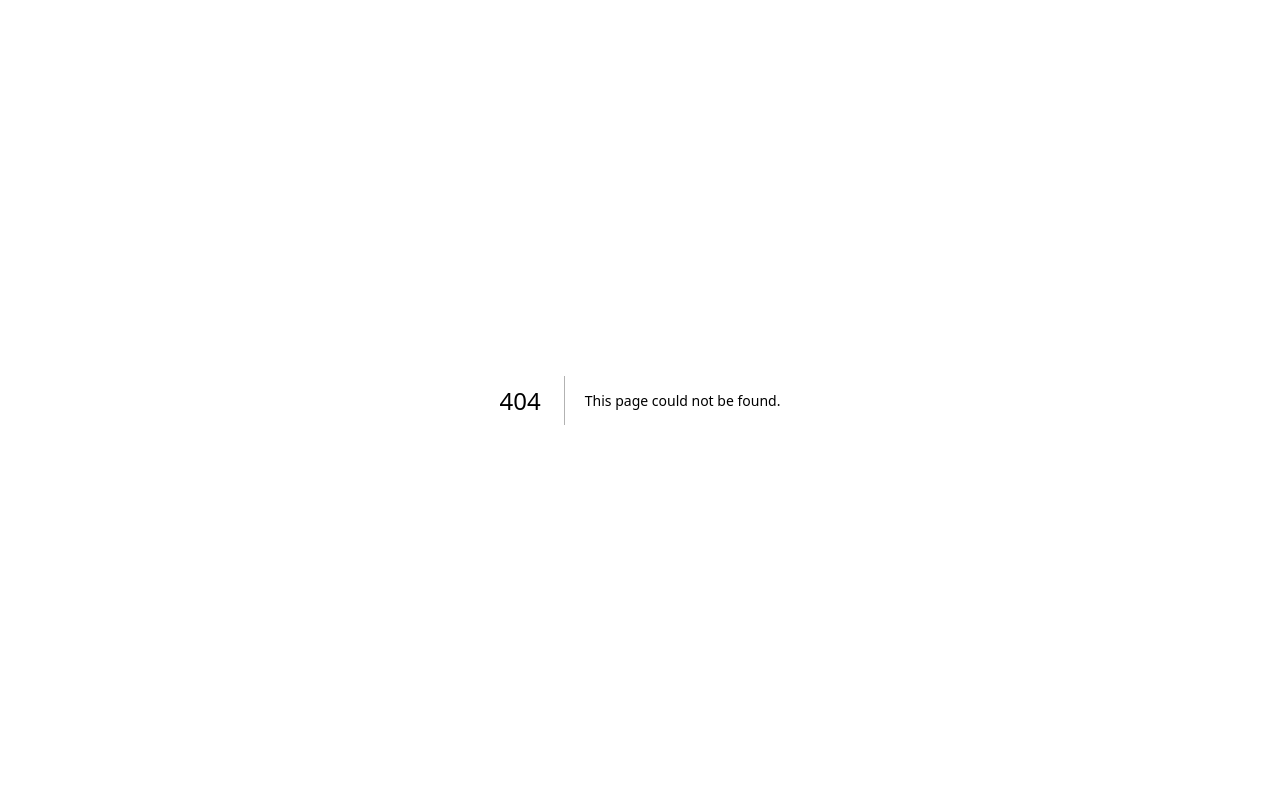
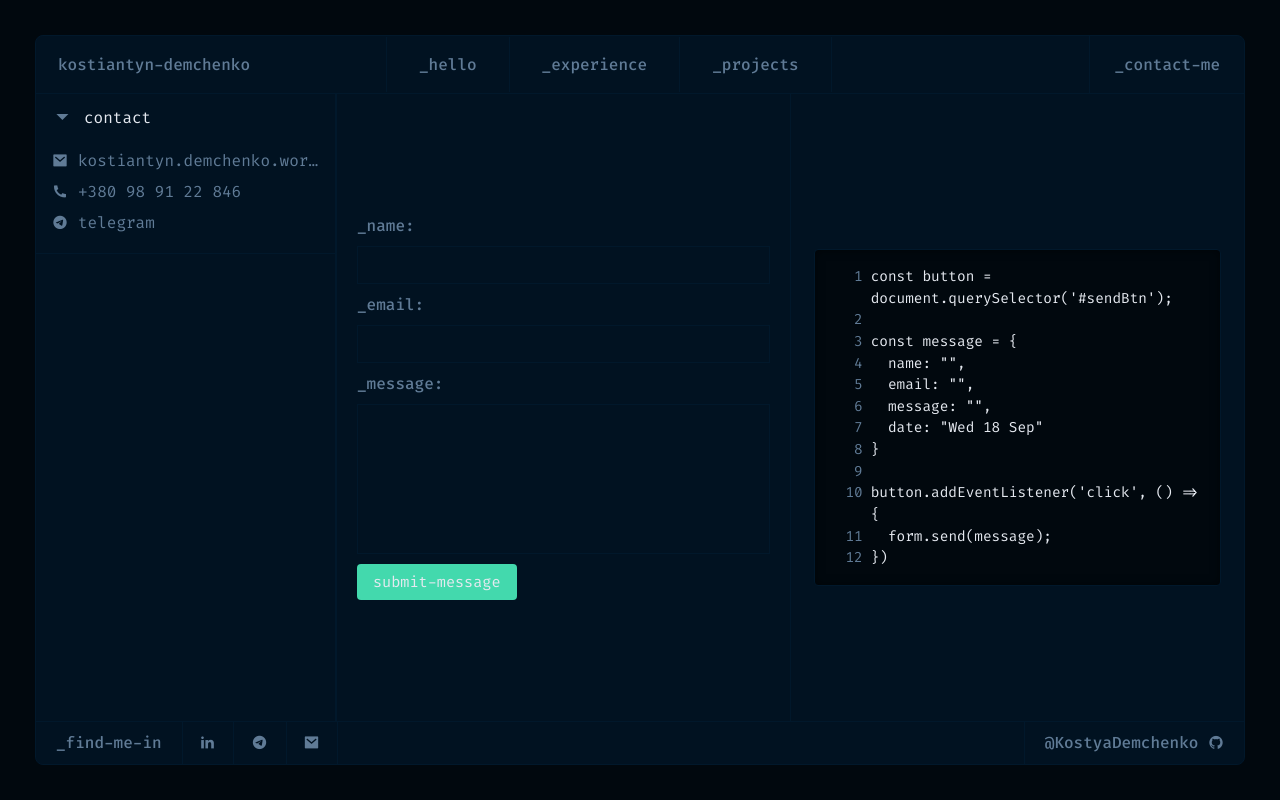
Before and after one commit to KostyaDemchenko/NewPartfolio, a Next.js app: page /contact_me in a window 1280 px wide. Before the commit this address had no page. Built offline with nearby package versions, Linux system fonts and the light colour scheme.

Commit message:
--fixed headder

```diff
--- a/src/components/Header/index.tsx
+++ b/src/components/Header/index.tsx
@@ -19,7 +19,7 @@ const Header = () => {
         </a>
         <Nav />
       </div>
-      <a className='contact' href='./contact-me'>
+      <a className='contact' href='./contact_me'>
         _contact-me
       </a>
 
--- a/src/components/Nav/index.tsx
+++ b/src/components/Nav/index.tsx
@@ -17,10 +17,10 @@ const Nav = () => {
         _experience
       </a>
       <a
-        href='./contacts'
-        className={router.pathname === "/contacts" ? "active" : ""}
+        href='./projects'
+        className={router.pathname === "/projects" ? "active" : ""}
       >
-        _contacts
+        _projects
       </a>
     </nav>
   );
--- a/src/pages/contacts/index.tsx
+++ b/src/pages/contact_me/index.tsx
@@ -10,8 +10,7 @@ import RealTimePreview from "@/src/components/RealTimePreview";
 import "@/src/app/global.scss";
 import "./style.scss";
 
-export default function Experience() {
-  // Храним актуальные данные для передачи в RealTimePreview
+export default function ContactMe() {
   const [contactData, setContactData] = useState({
     name: "",
     email: "",
--- a/src/pages/experience/style.scss
+++ b/src/pages/experience/style.scss
@@ -1,7 +1,7 @@
 @import "@/src/app/shortSyles.scss";
 
 .main-container {
-  overflow: auto;
+  overflow: unset;
 
   .hero-main {
     @include flex(center, flex-start);
```
Also changed, not shown: src/pages/contact_me/style.scss (renamed from src/pages/contacts/style.scss).
